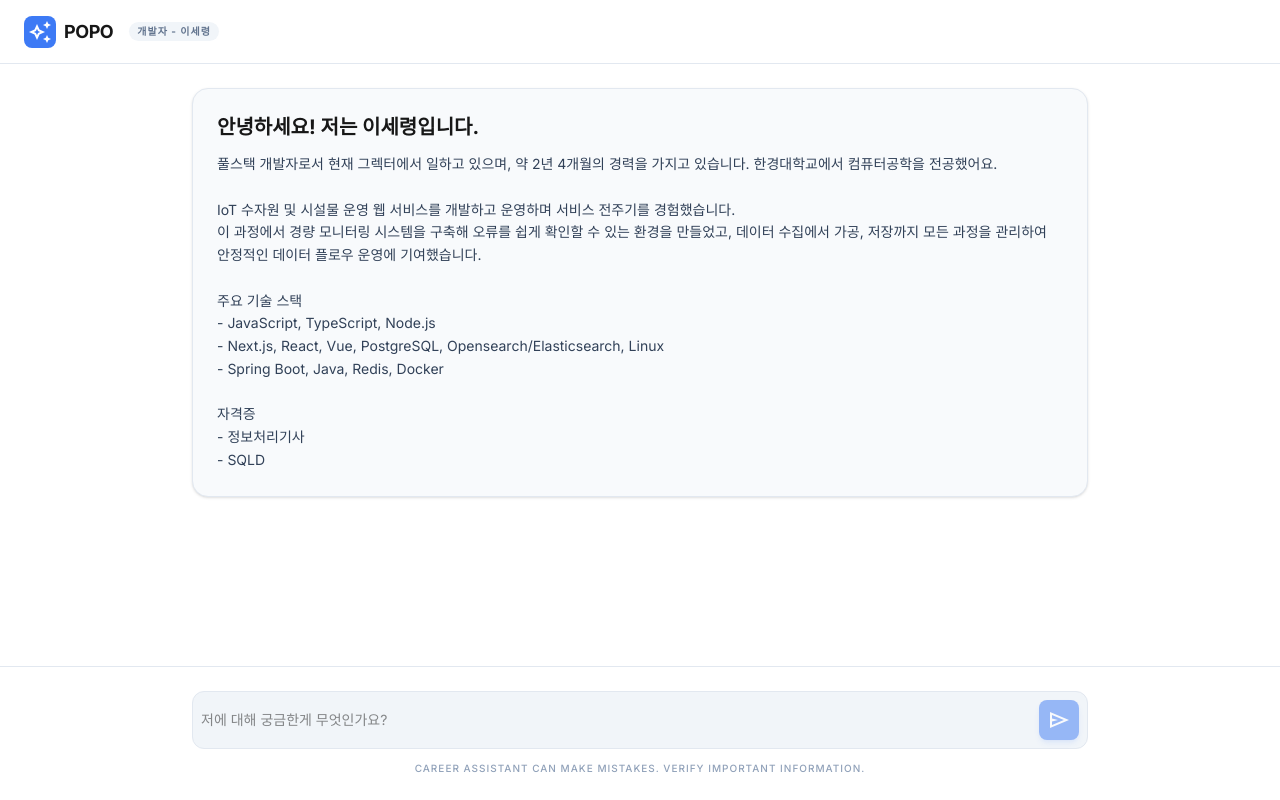
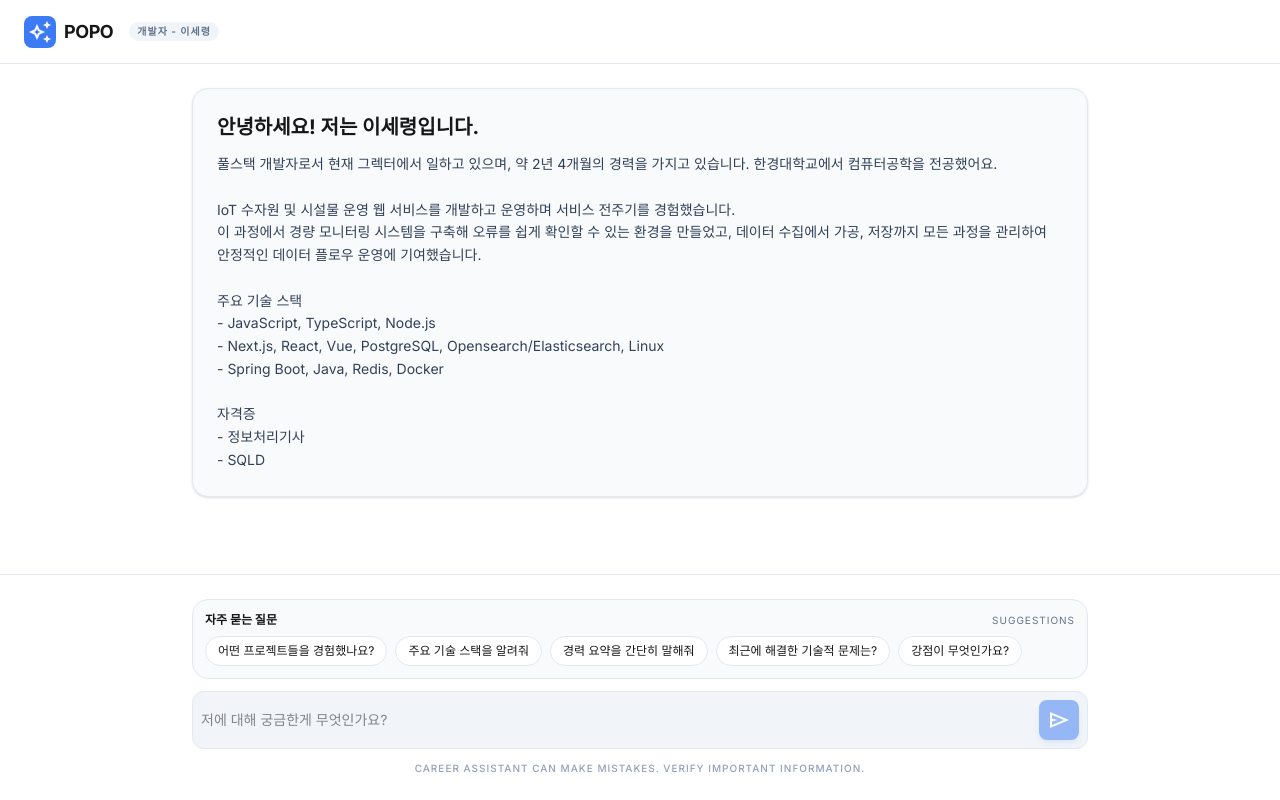
Before and after one commit to Hediar/popo, a Next.js app in the folder frontend/: page / in a window 1280 px wide. Built offline with nearby package versions, Linux system fonts and the light colour scheme; no server answers.

Commit message:
feat: 자주 묻는 질문

```diff
--- a/frontend/components/ChatInterface.tsx
+++ b/frontend/components/ChatInterface.tsx
@@ -7,7 +7,7 @@ import MessageList from "./MessageList";
 import IntroShowcase from "./IntroShowcase";
 
 interface ChatInterfaceProps {
-    introImages?: string[];
+	introImages?: string[];
 }
 
 export default function ChatInterface({ introImages }: ChatInterfaceProps) {
@@ -16,6 +16,13 @@ export default function ChatInterface({ introImages }: ChatInterfaceProps) {
 	const [isLoading, setIsLoading] = useState(false);
 	const eventSourceRef = useRef<EventSource | null>(null);
 	const messagesEndRef = useRef<HTMLDivElement>(null);
+	const suggestedQuestions: string[] = [
+		"어떤 프로젝트들을 경험했나요?",
+		"주요 기술 스택을 알려줘",
+		"경력 요약을 간단히 말해줘",
+		"최근에 해결한 기술적 문제는?",
+		"강점이 무엇인가요?",
+	];
 
 	// 기본값을 POST로 사용하고, 명시적으로 true일 때만 스트리밍 사용
 	const useStream = process.env.NEXT_PUBLIC_CHAT_USE_STREAM === "true";
@@ -25,15 +32,13 @@ export default function ChatInterface({ introImages }: ChatInterfaceProps) {
 		messagesEndRef.current?.scrollIntoView({ behavior: "smooth" });
 	});
 
-	const handleSubmit = async (e: React.FormEvent) => {
-		e.preventDefault();
-
-		if (!input.trim() || isLoading) return;
+	const sendText = async (text: string) => {
+		if (!text.trim() || isLoading) return;
 
 		const userMessage: ChatMessage = {
 			id: Date.now().toString(),
 			role: "user",
-			content: input.trim(),
+			content: text.trim(),
 			timestamp: new Date(),
 		};
 
@@ -130,6 +135,12 @@ export default function ChatInterface({ introImages }: ChatInterfaceProps) {
 		}
 	};
 
+	const handleSubmit = async (e: React.FormEvent) => {
+		e.preventDefault();
+		if (!input.trim() || isLoading) return;
+		await sendText(input.trim());
+	};
+
 	// 컴포넌트 언마운트 시 EventSource 정리
 	useEffect(() => {
 		return () => {
@@ -170,6 +181,29 @@ export default function ChatInterface({ introImages }: ChatInterfaceProps) {
 				{/* Input Area */}
 				<div className="p-6 border-t border-slate-200 dark:border-slate-800 flex-shrink-0">
 					<div className="max-w-4xl mx-auto relative">
+						{/* Suggested questions always visible above the chat bar */}
+						<div className="mb-3">
+							<div className="bg-slate-50 dark:bg-slate-900/40 border border-slate-200 dark:border-slate-800 rounded-2xl p-3">
+								<div className="flex items-center justify-between mb-2">
+									<h3 className="text-xs font-bold">자주 묻는 질문</h3>
+									<span className="text-[10px] text-slate-500 uppercase tracking-widest">
+										suggestions
+									</span>
+								</div>
+								<div className="flex flex-wrap gap-2">
+									{suggestedQuestions.map((q) => (
+										<button
+											key={q}
+											disabled={isLoading}
+											onClick={() => sendText(q)}
+											className="px-3 py-1.5 rounded-full text-xs bg-white dark:bg-slate-800 border border-slate-200 dark:border-slate-700 hover:bg-slate-100 dark:hover:bg-slate-700 transition-colors disabled:opacity-50"
+										>
+											{q}
+										</button>
+									))}
+								</div>
+							</div>
+						</div>
 						<form onSubmit={handleSubmit}>
 							<div className="flex items-center gap-2 p-2 bg-slate-100 dark:bg-slate-800/80 rounded-xl border border-slate-200 dark:border-slate-700 focus-within:border-primary focus-within:ring-1 focus-within:ring-primary transition-all">
 								<textarea
```
